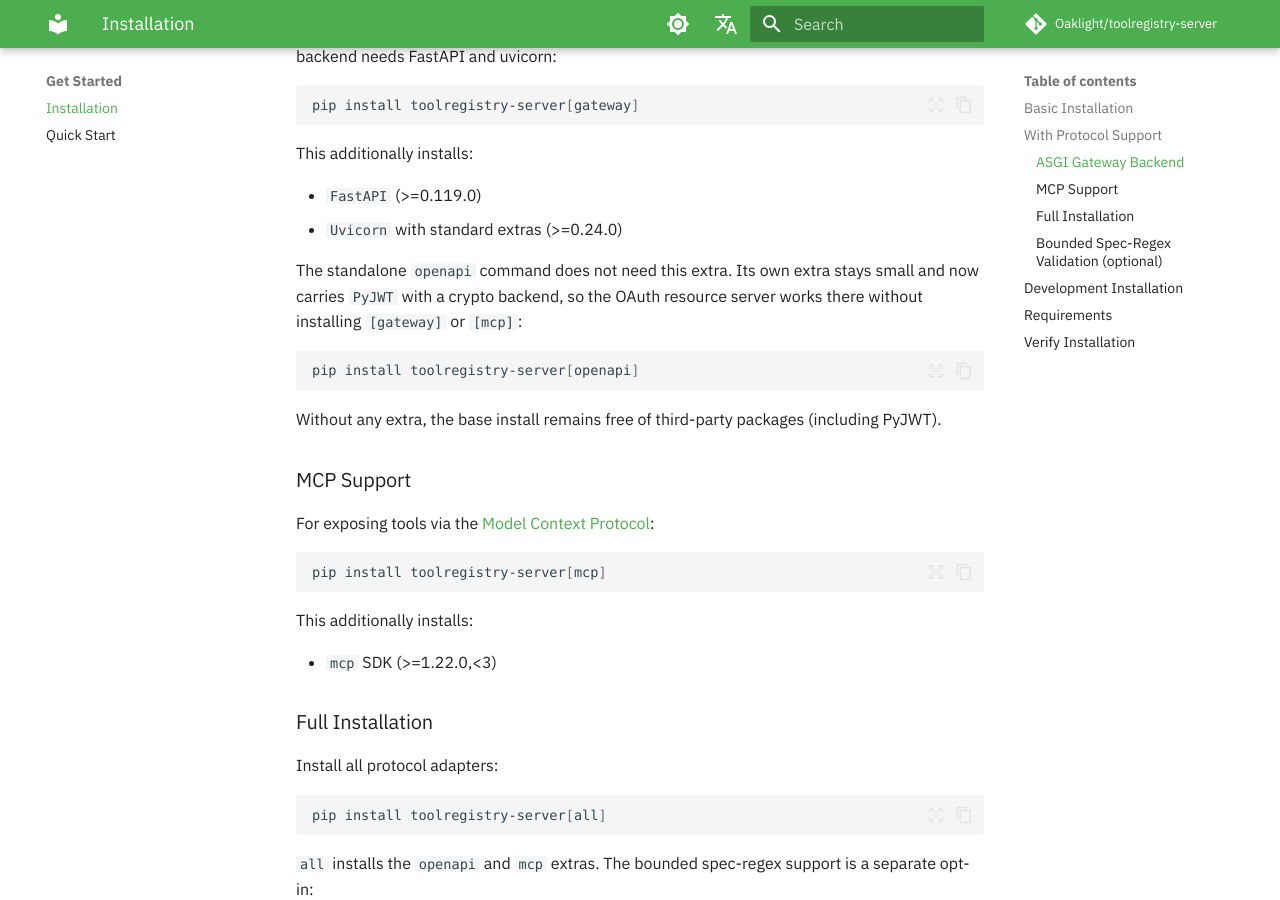
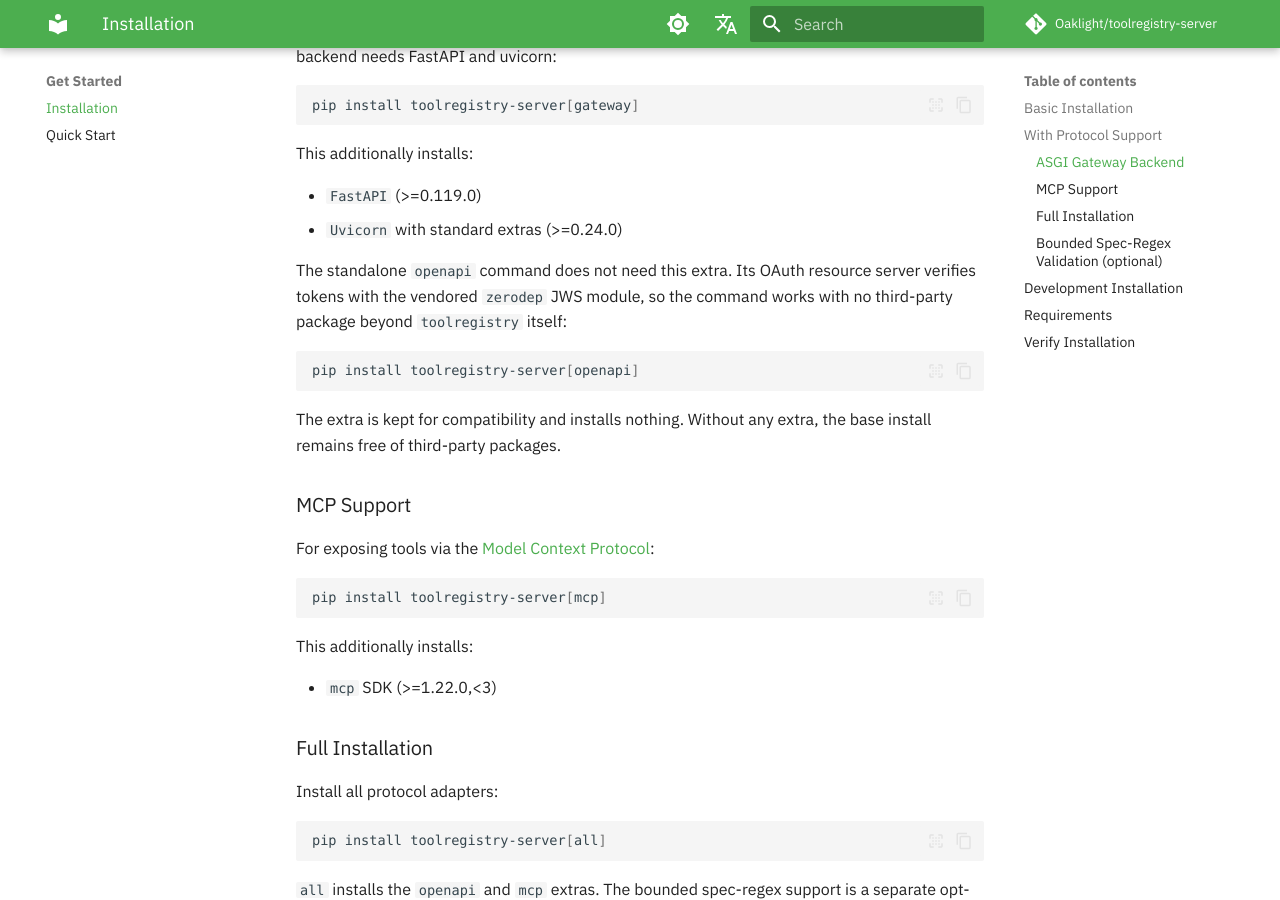
Before and after one commit to Oaklight/toolregistry-server, an MkDocs documentation site: the page built from docs/get-started/installation.md, in a window 1280 px wide and 900 px high, scrolled down 754 px. Built offline with MkDocs 1.6.1 and Material for MkDocs 9.7.7, drawn with Linux system fonts in a browser that asks for light colours; some web fonts are replaced; comment, search, counter and statistics services are not loaded.

Commit message:
docs(oauth): token verification runs on the vendored zerodep jwt module

````diff
--- a/docs/get-started/installation.md
+++ b/docs/get-started/installation.md
@@ -31,16 +31,16 @@ This additionally installs:
 - `FastAPI` (>=0.119.0)
 - `Uvicorn` with standard extras (>=0.24.0)
 
-The standalone `openapi` command does not need this extra. Its own extra stays
-small and now carries `PyJWT` with a crypto backend, so the OAuth resource
-server works there without installing `[gateway]` or `[mcp]`:
+The standalone `openapi` command does not need this extra. Its OAuth resource
+server verifies tokens with the vendored `zerodep` JWS module, so the command
+works with no third-party package beyond `toolregistry` itself:
 
 ```bash
 pip install toolregistry-server[openapi]
 ```
 
-Without any extra, the base install remains free of third-party packages
-(including PyJWT).
+The extra is kept for compatibility and installs nothing. Without any extra,
+the base install remains free of third-party packages.
 
 ### MCP Support
 
````
Also changed, not shown: docs/changelog.md (+1 -0 lines), docs/reference/oauth.md (+4 -3 lines).
